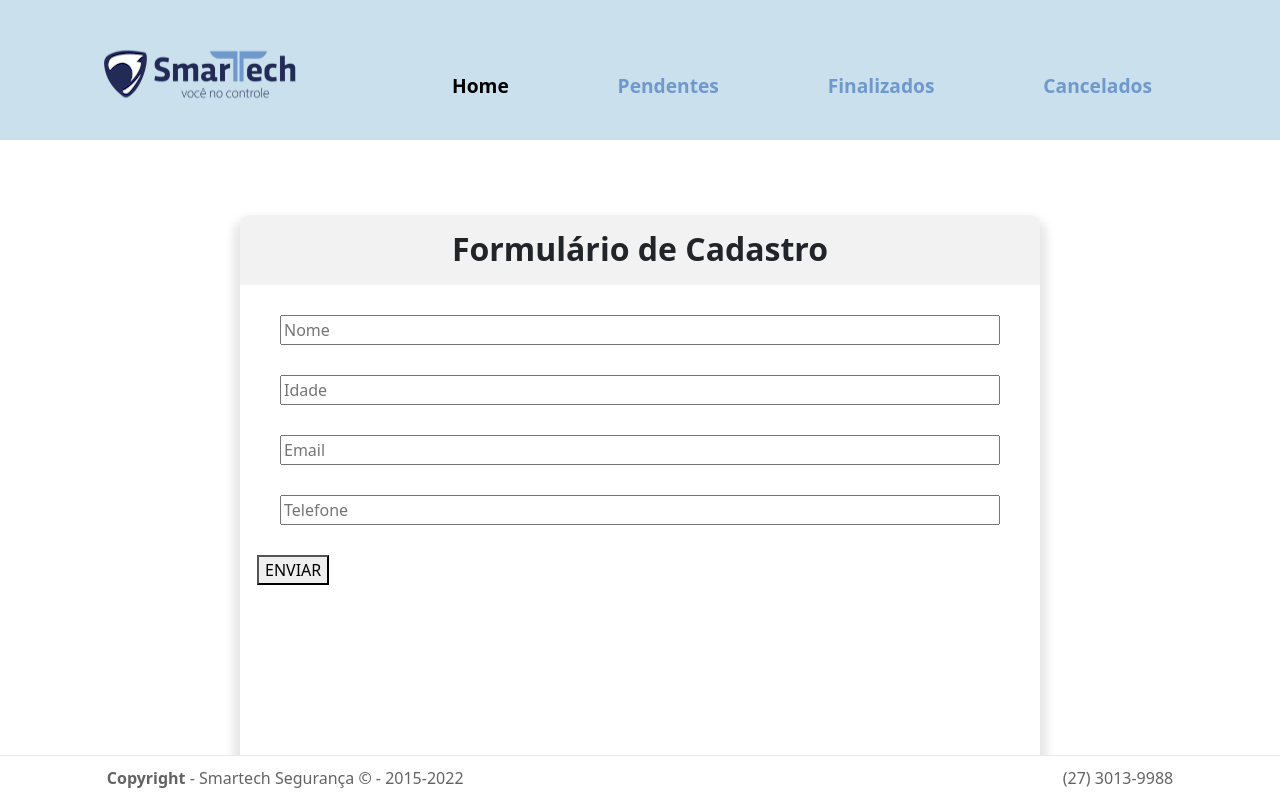
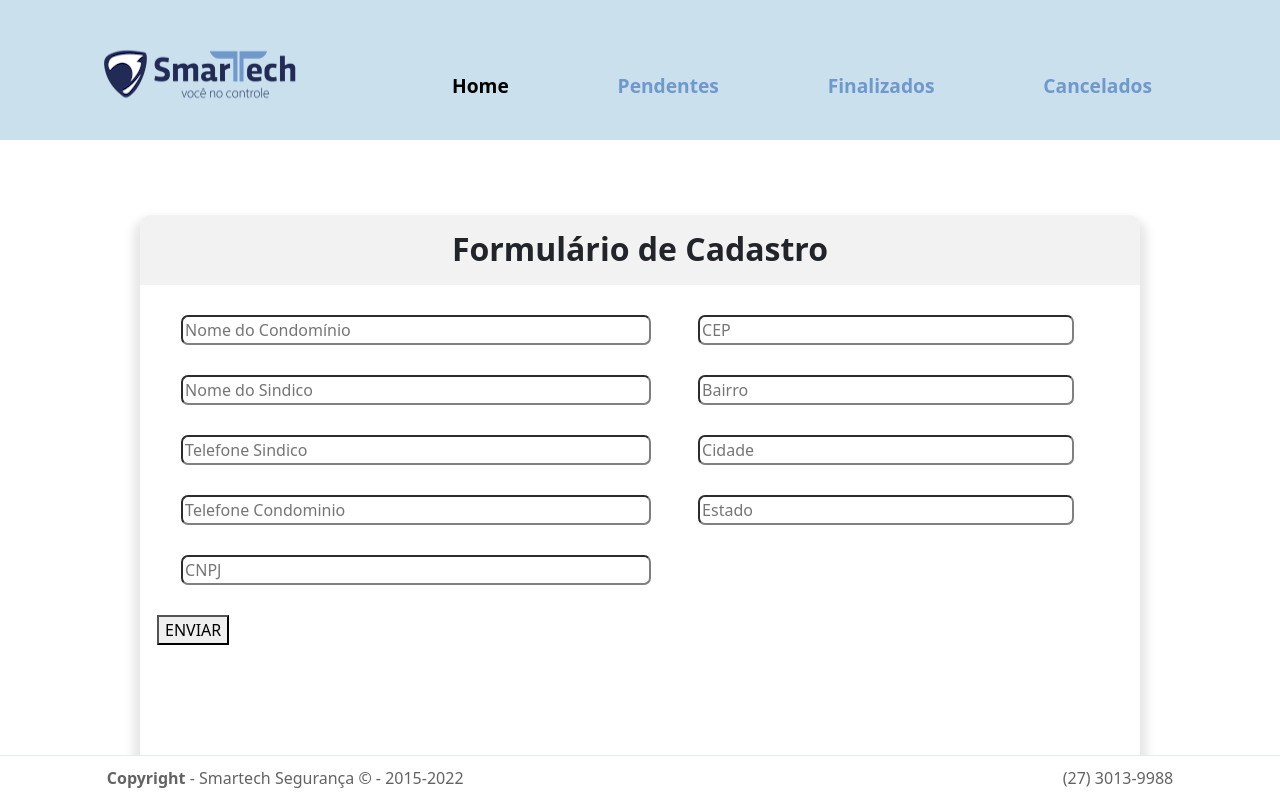
Before and after one commit to matheusml583/tests_react, a React (Create React App) app: page / in a window 1280 px wide. Built offline with nearby package versions, Linux system fonts and the light colour scheme.

Commit message:
fixx input

```diff
--- a/src/components/form/index.js
+++ b/src/components/form/index.js
@@ -33,12 +33,21 @@ const Form = (props) => {
                 <strong>{props.title}</strong>
             </div>
             <div className='contentForm'>
-                <Input type='text' placeholder='Nome' model={valueNome} changed={setNome} />
-                <Input type='number' placeholder='Idade' model={valueIdade} changed={setIdade} />
-                <Input type='text' placeholder='Email' model={valueEmail} changed={setEmail} />
-                <Input type='text' placeholder='Telefone' model={valueTelefone} changed={setTelefone} />
-                <button className='btn_submit' onClick={save}>ENVIAR</button>
+                <div>
+                    <Input type='text' placeholder='Nome do Condomínio' model={valueIdade} changed={setIdade} />
+                    <Input type='text' placeholder='Nome do Sindico' />
+                    <Input type='text' placeholder='Telefone Sindico' />
+                    <Input type='text' placeholder='Telefone Condominio' />
+                    <Input type='text' placeholder='CNPJ' />
+                </div>
+                <div>
+                    <Input type='text' placeholder='CEP' model={valueEmail} changed={setEmail} />
+                    <Input type='text' placeholder='Bairro' model={valueTelefone} changed={setTelefone} />
+                    <Input type='text' placeholder='Cidade' model={valueTelefone} changed={setTelefone} />
+                    <Input type='text' placeholder='Estado' model={valueTelefone} changed={setTelefone} />
+                </div>
             </div>
+            <button className='btn_submit' onClick={save}>ENVIAR</button>
         </div>
     )
 }
--- a/src/components/form/style.css
+++ b/src/components/form/style.css
@@ -19,3 +19,10 @@
     font-size: xx-large;
     padding-top: 10px;
 }
+
+.contentForm{
+    display: flex;
+    justify-content: space-between;
+    padding-left: 30px;
+    padding-right: 30px;
+}
--- a/src/components/input/index.js
+++ b/src/components/input/index.js
@@ -5,7 +5,6 @@ const Input = (props) => {
     const change = (e) => props.changed(e.target.value)
 
     return(
-        <div>
         <input
             className='inputForm'
             type={props.type}
@@ -14,7 +13,6 @@ const Input = (props) => {
             onChange={change}
         >
         </input>
-        </div>
     )
 }
 
--- a/src/components/input/style.css
+++ b/src/components/input/style.css
@@ -1,6 +1,9 @@
 .inputForm{
-    width: 90%;
+    min-width: 90%;
     margin-top: 30px;
+    margin-right: 30px;
+    border-radius: 7px;
+    border-color: #808080;
 }
 
 .btn_submit{
```
Lines whose indentation alone changed are shown as unchanged.
